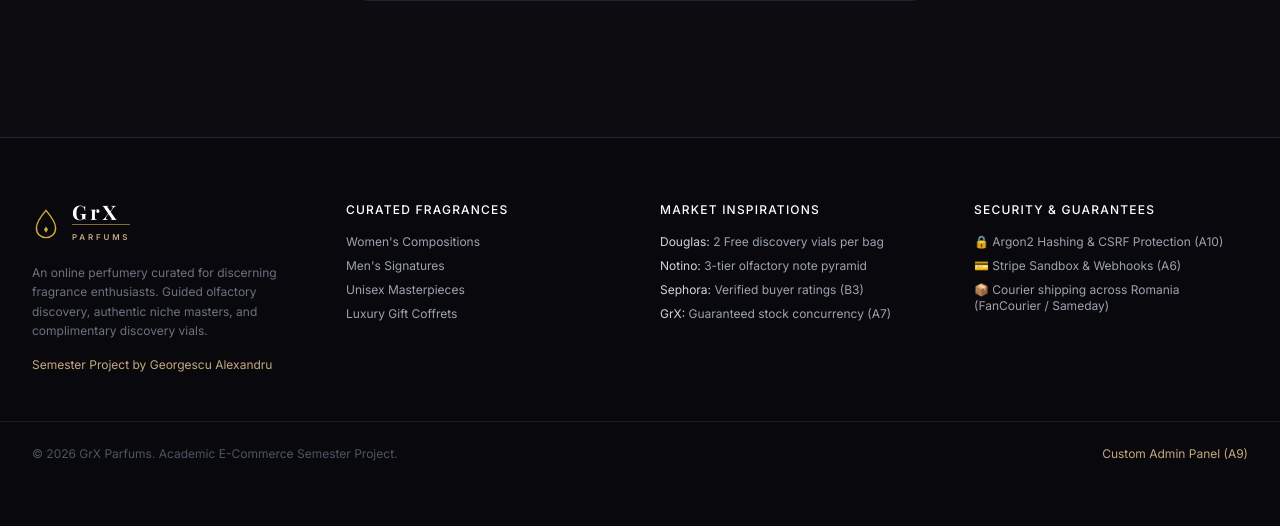
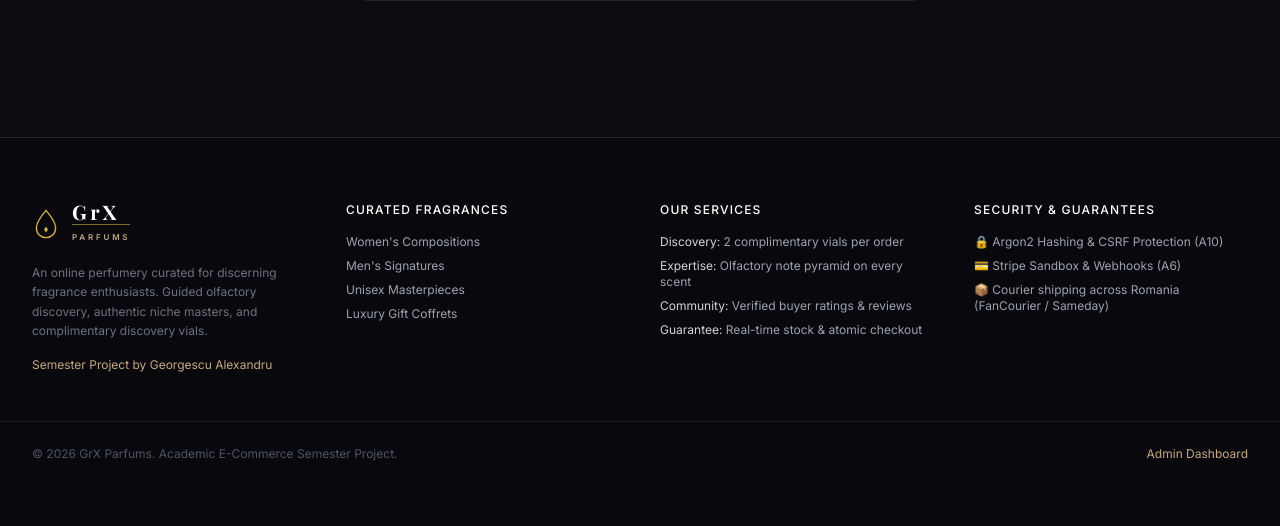
Before and after one commit to GeorgescuAlexandru2711/grx-parfumerie, a Django app: page /cart/ in a window 1280 px wide. Shown: the part 640-1166 px from the top of the page. Run offline with Django 5.2, Linux system fonts and the light colour scheme; some libraries are stand-ins or nearby versions; some web fonts are replaced.

Commit message:
fix(ui): GRX-15 remove all technical requirement labels from customer-facing UI

```diff
--- a/templates/base.html
+++ b/templates/base.html
@@ -138,10 +138,10 @@
                             <!-- Dropdown menu -->
                             <div class="absolute right-0 mt-1 w-48 bg-[#16161E] border border-[#2D2D3D] rounded-lg shadow-xl py-2 hidden group-hover:block transition z-50">
                                 <a href="{% url 'accounts:profile' %}" class="block px-4 py-2 text-xs text-gray-300 hover:bg-[#20202D] hover:text-[#C5A880]">My Profile</a>
-                                <a href="{% url 'orders:history' %}" class="block px-4 py-2 text-xs text-gray-300 hover:bg-[#20202D] hover:text-[#C5A880]">Order History (A8)</a>
+                                <a href="{% url 'orders:history' %}" class="block px-4 py-2 text-xs text-gray-300 hover:bg-[#20202D] hover:text-[#C5A880]">Order History</a>
                                 {% if user.is_staff or user.role == 'admin' %}
                                     <div class="border-t border-[#2D2D3D] my-1"></div>
-                                    <a href="{% url 'dashboard:overview' %}" class="block px-4 py-2 text-xs text-[#C5A880] font-semibold hover:bg-[#20202D]">⚙ Custom Admin (A9)</a>
+                                    <a href="{% url 'dashboard:overview' %}" class="block px-4 py-2 text-xs text-[#C5A880] font-semibold hover:bg-[#20202D]">⚙ Admin Dashboard</a>
                                 {% endif %}
                                 <div class="border-t border-[#2D2D3D] my-1"></div>
                                 <a href="{% url 'accounts:logout' %}" class="block px-4 py-2 text-xs text-red-400 hover:bg-[#20202D]">Sign Out</a>
@@ -153,7 +153,7 @@
                         {% endif %}
                     </div>
 
-                    <!-- Shopping Bag Link (A3) -->
+                    <!-- Shopping Bag -->
                     <a href="{% url 'cart:detail' %}" class="relative p-2 text-gray-300 hover:text-[#C5A880] transition">
                         <svg class="w-6 h-6" fill="none" stroke="currentColor" viewBox="0 0 24 24">
                             <path stroke-linecap="round" stroke-linejoin="round" stroke-width="1.8" d="M16 11V7a4 4 0 00-8 0v4M5 9h14l1 12H4L5 9z"></path>
@@ -183,7 +183,7 @@
                 <a href="{% url 'catalog:category_detail' category_slug='unisex' %}" class="block py-2 text-gray-300 hover:text-[#C5A880]">Unisex</a>
                 <a href="{% url 'catalog:category_detail' category_slug='gift-sets' %}" class="block py-2 text-gray-300 hover:text-[#C5A880]">Gift Sets</a>
                 {% if user.is_staff or user.role == 'admin' %}
-                    <a href="{% url 'dashboard:overview' %}" class="block py-2 text-[#C5A880] font-semibold">Custom Admin (A9)</a>
+                    <a href="{% url 'dashboard:overview' %}" class="block py-2 text-[#C5A880] font-semibold">Admin Dashboard</a>
                 {% endif %}
             </div>
         </div>
@@ -246,12 +246,12 @@
             </div>
 
             <div>
-                <h4 class="text-white font-medium text-xs uppercase tracking-widest mb-4">Market Inspirations</h4>
+                <h4 class="text-white font-medium text-xs uppercase tracking-widest mb-4">Our Services</h4>
                 <ul class="space-y-2 text-xs">
-                    <li><span class="text-gray-300">Douglas:</span> 2 Free discovery vials per bag</li>
-                    <li><span class="text-gray-300">Notino:</span> 3-tier olfactory note pyramid</li>
-                    <li><span class="text-gray-300">Sephora:</span> Verified buyer ratings (B3)</li>
-                    <li><span class="text-gray-300">GrX:</span> Guaranteed stock concurrency (A7)</li>
+                    <li><span class="text-gray-300">Discovery:</span> 2 complimentary vials per order</li>
+                    <li><span class="text-gray-300">Expertise:</span> Olfactory note pyramid on every scent</li>
+                    <li><span class="text-gray-300">Community:</span> Verified buyer ratings &amp; reviews</li>
+                    <li><span class="text-gray-300">Guarantee:</span> Real-time stock &amp; atomic checkout</li>
                 </ul>
             </div>
 
@@ -268,7 +268,7 @@
         <div class="max-w-7xl mx-auto px-4 sm:px-6 lg:px-8 mt-12 pt-6 border-t border-[#1C1C26] flex flex-col sm:flex-row justify-between items-center text-xs text-gray-600">
             <p>&copy; 2026 GrX Parfums. Academic E-Commerce Semester Project.</p>
             <div class="flex space-x-6 mt-4 sm:mt-0">
-                <a href="{% url 'dashboard:overview' %}" class="text-[#C5A880] hover:underline">Custom Admin Panel (A9)</a>
+                <a href="{% url 'dashboard:overview' %}" class="text-[#C5A880] hover:underline">Admin Dashboard</a>
             </div>
         </div>
     </footer>
--- a/templates/cart/cart.html
+++ b/templates/cart/cart.html
@@ -149,17 +149,17 @@
 
                     <!-- Checkout Button -->
                     <a href="{% url 'orders:checkout' %}" class="block w-full py-4 bg-[#C5A880] hover:bg-[#E6D3B3] text-[#0D0D11] text-center text-xs font-bold uppercase tracking-widest rounded-xl transition shadow-xl shadow-[#C5A880]/10">
-                        Proceed To Checkout (A5)
+                        Proceed To Checkout
                     </a>
 
                     <div class="text-[11px] text-center text-gray-500">
-                        🔒 Secure checkout · Stock reserved atomically with row-level lock (A7)
+                        🔒 Secure checkout · Stock reserved for you in real time
                     </div>
                 </div>
 
                 <!-- Coupon Code Card (B5: Server-side validation) -->
                 <div class="bg-[#16161E] border border-[#242432] rounded-2xl p-6 space-y-3">
-                    <h4 class="text-xs uppercase tracking-wider text-white font-semibold">Promotional Code (B5)</h4>
+                    <h4 class="text-xs uppercase tracking-wider text-white font-semibold">Promotional Code</h4>
 
                     {% if cart.cart.coupon %}
                         <div class="flex items-center justify-between p-3 bg-emerald-950/50 border border-emerald-800 rounded-lg text-xs text-emerald-300">
--- a/templates/catalog/detail.html
+++ b/templates/catalog/detail.html
@@ -176,7 +176,7 @@
                 <div class="flex items-center justify-between">
                     <div>
                         <span class="text-xs uppercase tracking-widest text-[#C5A880] font-semibold">Customer Experiences</span>
-                        <h3 class="text-xl font-serif font-bold text-white mt-0.5">Verified Buyer Reviews (B3)</h3>
+                        <h3 class="text-xl font-serif font-bold text-white mt-0.5">Verified Buyer Reviews</h3>
                     </div>
                     <span class="text-xs text-gray-400 bg-[#16161E] border border-[#242432] px-3 py-1.5 rounded-full">
                         🔒 Only verified purchasers may review
--- a/templates/orders/checkout.html
+++ b/templates/orders/checkout.html
@@ -151,7 +151,7 @@
                 <!-- Submit Button -->
                 <button type="submit" class="w-full py-4 bg-[#C5A880] hover:bg-[#E6D3B3] text-[#0D0D11] text-xs font-bold uppercase tracking-widest rounded-xl transition shadow-xl shadow-[#C5A880]/10 flex items-center justify-center space-x-2">
                     <svg class="w-4 h-4" fill="none" stroke="currentColor" viewBox="0 0 24 24"><path stroke-linecap="round" stroke-linejoin="round" stroke-width="2" d="M12 15v2m-6 4h12a2 2 0 002-2v-6a2 2 0 00-2-2H6a2 2 0 00-2 2v6a2 2 0 002 2zm10-10V7a4 4 0 00-8 0v4h8z"></path></svg>
-                    <span>Proceed to Secure Payment (A6)</span>
+                    <span>Proceed to Secure Payment</span>
                 </button>
 
                 <div class="p-3 rounded-lg bg-[#121218] border border-[#242432] text-[10px] text-gray-400 leading-relaxed">
--- a/templates/orders/order_history.html
+++ b/templates/orders/order_history.html
@@ -6,7 +6,7 @@
 <div class="max-w-7xl mx-auto px-4 sm:px-6 lg:px-8 py-10">
     <div class="mb-8 border-b border-[#242432] pb-6">
         <span class="text-xs text-[#C5A880] tracking-widest uppercase">Customer Portal</span>
-        <h1 class="text-3xl font-serif font-bold text-white mt-1">My Fragrance Order History (A8)</h1>
+        <h1 class="text-3xl font-serif font-bold text-white mt-1">My Fragrance Order History</h1>
         <p class="text-xs text-gray-400 mt-1">Track past orders, dispatch progress, and download receipts.</p>
     </div>
 
--- a/templates/payments/sandbox_checkout.html
+++ b/templates/payments/sandbox_checkout.html
@@ -12,7 +12,7 @@
                     S
                 </div>
                 <div>
-                    <h2 class="text-xl font-serif font-bold text-white">Stripe Sandbox Payment (A6)</h2>
+                    <h2 class="text-xl font-serif font-bold text-white">Stripe Sandbox Payment</h2>
                     <span class="text-xs text-gray-400">Order Ref: <code class="text-[#C5A880]">{{ order.order_number }}</code></span>
                 </div>
             </div>
```
Also changed, not shown: scripts/find_perfume_ids.py (added, +51 -0 lines), scripts/download_perfume_images.py (line endings or trailing spaces), static/images/logo-header.svg, static/images/logo.svg.
